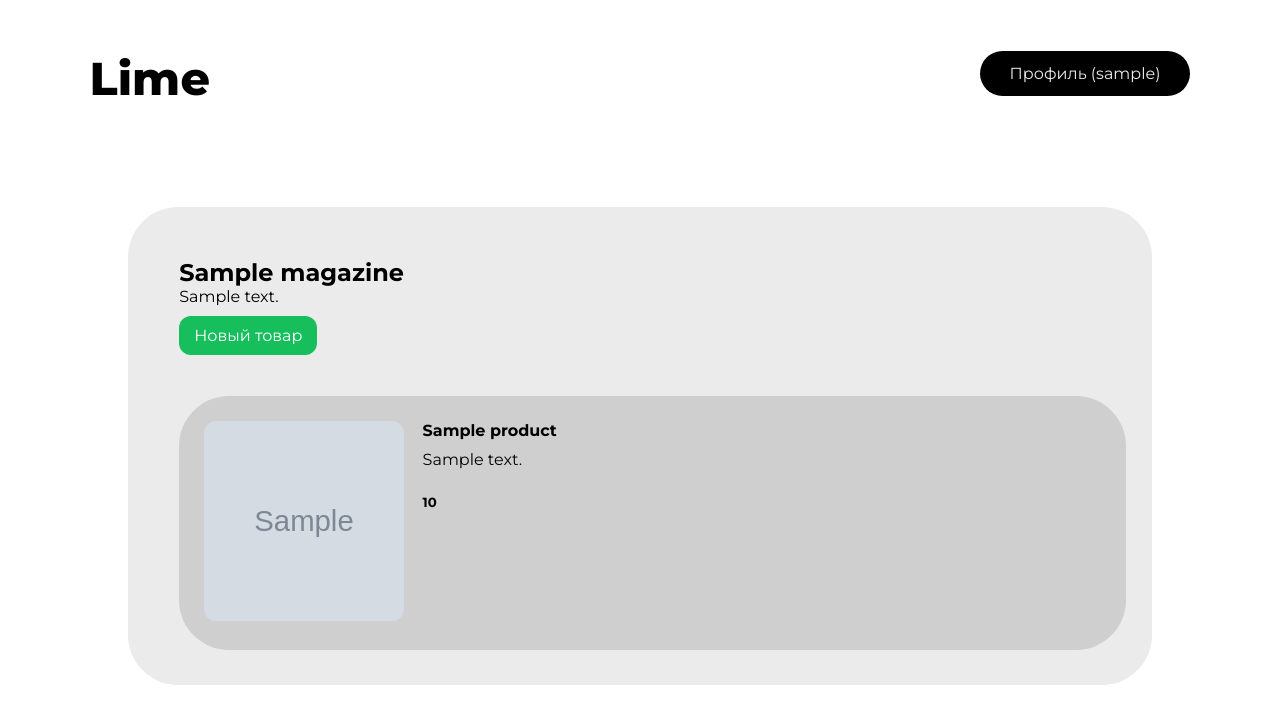
After one commit to hades-ray/lime, a PHP site: page /magazine.php in a window 1280 px wide. The commit adds this page. Shown: the top 724 px of the page. Run offline with PHP 8.4, Linux system fonts and the light colour scheme; the visitor is signed in with stand-in values (Sample User, id 1); tables that the repository leaves empty hold one stand-in row (values such as "Sample post"); grey boxes marked "Sample" are stand-in pictures.

Commit message:
Add files via upload

```diff
--- a/index.php
+++ b/index.php
@@ -44,7 +44,7 @@
             </div>
         </div>
     </header>
-    <div class="event">
+    <!-- <div class="event">
         <div class="event-left">
             <h1>Скидки на товары до 90%!</h1>
             <p>Успейте до 18 марта 2026 года!</p>
@@ -52,7 +52,7 @@
         <div class="event-right">
             <img src="img/events.jpg" alt="картинка с акцией">
         </div>
-    </div>
+    </div> -->
     <div class="products">
         <div class="card">
             <a href="#"> <!--ссылка на товар-->
--- /dev/null
+++ b/magazine.php
@@ -0,0 +1,80 @@
+<?php
+    session_start();
+    require_once("config.php");
+
+    $username = $_SESSION['username'];
+
+    // Получаем данные магазина
+    $stmt = $db->prepare("SELECT * FROM magazine WHERE owner = ?");
+    $stmt->bind_param("s", $username);
+    $stmt->execute();
+    $result = $stmt->get_result();
+    $user = $result->fetch_assoc();
+    $stmt->close();
+
+    // Получаем ID магазина из результата
+    $magazine_id = $user['id']; // ВАЖНО: получаем ID магазина
+    $title = $user['title'];
+    $description = $user['description'];
+
+    // Получаем товары этого магазина по ID
+    $stmt = $db->prepare("SELECT * FROM products WHERE magazine = ?");
+    $stmt->bind_param("i", $magazine_id); // "i" для integer (ID)
+    $stmt->execute();
+    $products_result = $stmt->get_result();
+
+    // Проверяем, есть ли результаты
+?>
+
+
+<!DOCTYPE html>
+<html lang="en">
+<head>
+    <meta charset="UTF-8">
+    <meta name="viewport" content="width=device-width, initial-scale=1.0">
+    <link rel="stylesheet" href="style/magazine.css">
+    <title>Магазин пользователя <?php echo $username=$_SESSION['username'];?></title>
+</head>
+<body>
+    <header>
+        <div id="logo">
+            <a href="index.php">
+                <p>Lime</p>
+            </a>
+        </div>
+        <div class="link">
+            <a href="profile.php">Профиль (<?php echo htmlspecialchars($username); ?>)</a>
+        </div>
+    </header>
+    <div class="content-magazine">
+        <div class="top-info">
+            <h2><?php echo htmlspecialchars($title) ?></h2>
+            <p><?php echo htmlspecialchars($description) ?></p>
+            <a href="new-product.php">Новый товар</a>
+        </div>
+        <div class="bottom-info">
+            <?php
+                if ($products_result->num_rows > 0) {
+                    while ($product = $products_result->fetch_assoc()) {
+            ?>
+            <div class="product">
+                <div class="left-content">
+                    <img src="uploads/products/<?php echo htmlspecialchars($product['photo']) ?>" alt="продукт">
+                </div>
+                <div class="right-content">
+                    <h4><?php echo htmlspecialchars($product['title']) ?></h4>
+                    <p><?php echo htmlspecialchars($product['description']) ?></p>
+                    <h5><?php echo htmlspecialchars($product['price']) ?></h5>
+                </div>
+            </div>
+            <?php
+            }
+                } else {
+                echo "<p>В этом магазине пока нет товаров</p>";
+            }
+            $stmt->close();
+            ?>
+        </div>
+    </div>
+</body>
+</html>
--- /dev/null
+++ b/style/magazine.css
@@ -0,0 +1,114 @@
+@import url('https://fonts.googleapis.com/css2?family=Montserrat:ital,wght@0,100..900;1,100..900&display=swap');
+
+* {
+    padding: 0;
+    margin: 0;
+}
+
+a {
+    text-decoration: none;
+    color: black;
+}
+
+body {
+    font-family: 'Montserrat';
+    padding: 0;
+    margin: 0;
+}
+
+header {
+    padding-left: 7%;
+    padding-right: 7%;
+    padding-top: 50px;
+    padding-bottom: 100px;
+    display: flex;
+    flex-direction: row;
+    justify-content: space-between;
+}
+
+#logo {
+    width: 110px;
+}
+
+#logo a p {
+    font-weight: 800;
+    font-size: 46px;
+}
+
+.link {
+    margin-top: 14px;
+}
+
+.link a {
+    text-decoration: none;
+    color: #ebebeb;
+    background-color: black;
+    padding: 13px 30px;
+    border-radius: 50px;
+    outline: none;
+}
+
+.content-magazine {
+    width: 80%;
+    margin-left: 10%;
+    background-color: #ebebeb;
+    border-radius: 50px;
+}
+
+.top-info {
+    padding: 5%;
+    gap: 20px;
+}
+
+.top-info p {
+    margin-bottom: 20px;
+}
+
+.top-info a {
+    background-color: #16be5c;
+    padding: 10px 15px;
+    border-radius: 12px;
+    color: white;
+    transition: all 200ms;
+}
+
+.top-info a:hover {
+    background-color: #45a049;
+}
+
+.bottom-info {
+    padding-bottom: 10px;
+}
+
+.product {
+    width: 90%;
+    margin-left: 5%;
+    max-height: 250px;
+    background-color: #cfcfcf;
+    border-radius: 50px;
+    padding-left: 25px;
+    padding-top: 25px;
+    padding-bottom: 25px;
+    display: flex;
+    flex-direction: row;
+    margin-bottom: 25px;
+}
+
+.left-content img {
+    height: 200px;
+    width: 200px;
+    border-radius: 12px;
+}
+
+.right-content {
+    padding-right: 2%;
+    padding-left: 2%;
+}
+
+.right-content h4 {
+    padding-bottom: 10px;
+}
+
+.right-content p {
+    padding-bottom: 25px;
+}
```
Also changed, not shown: create-magazine.php (added, +40 -0 lines), database/users_structure.sql (+25 -1 lines), new-product.php (added, +119 -0 lines), profile.php (+14 -3 lines), style/create-magazine.css (added, +85 -0 lines), style/new_product.css (added, +112 -0 lines), style/profile.css (+19 -12 lines).
